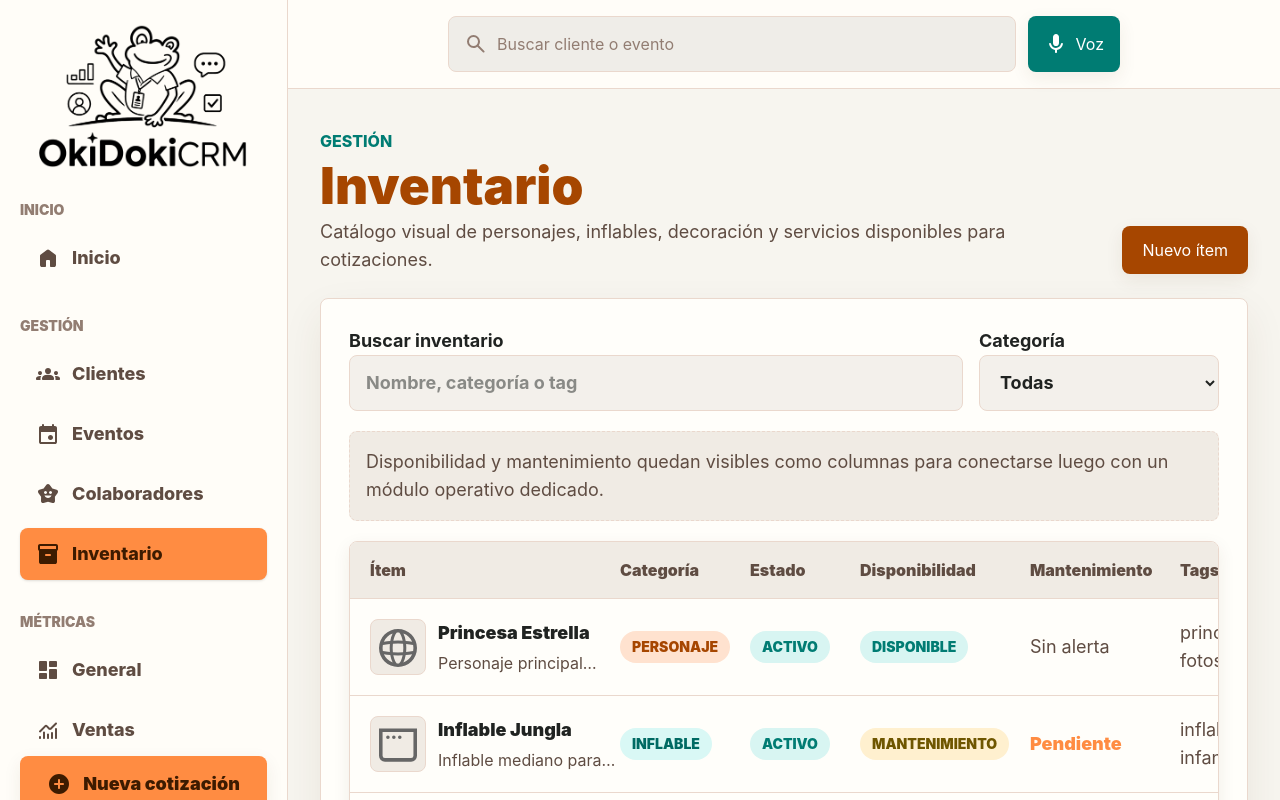
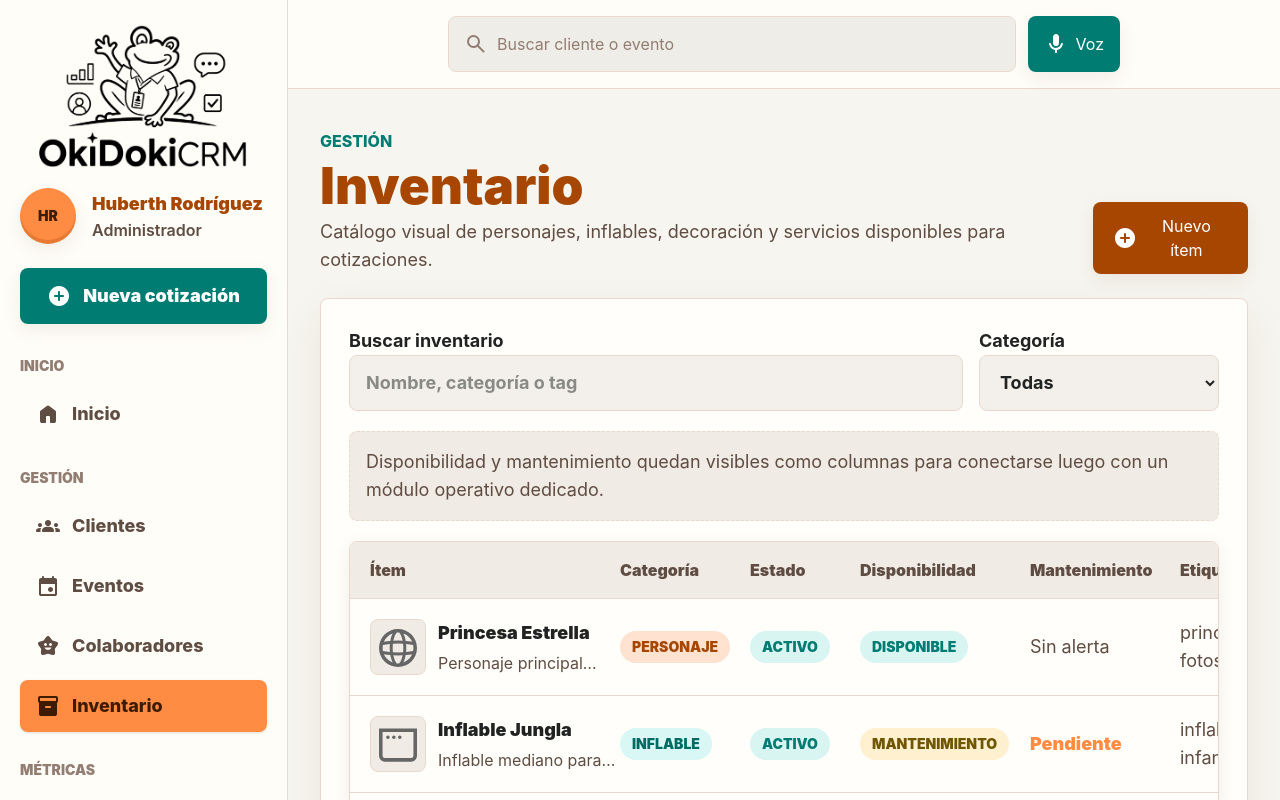
Before and after one commit to garze05/CRM, a Next.js app: page /inventario in a window 1280 px wide. Shown: the top 800 px of the page. Built offline with nearby package versions, Linux system fonts and the light colour scheme.

Commit message:
feat: Add IconLabel component and update buttons across multiple pages for consistent UI

```diff
--- /dev/null
+++ b/app/ajustes/page.tsx
@@ -0,0 +1,17 @@
+import { CrmShell } from "../components/crm-shell";
+
+export default function SettingsPage() {
+	return (
+		<CrmShell>
+			<header className='px-5 pb-6 pt-8 md:px-8 md:pt-10'>
+				<div>
+					<p className='page-kicker mb-2'>Sistema</p>
+					<h1 className='page-heading'>Ajustes</h1>
+					<p className='mt-2 max-w-3xl text-lg text-[var(--text-secondary)]'>
+						Configuración general del CRM y preferencias del equipo.
+					</p>
+				</div>
+			</header>
+		</CrmShell>
+	);
+}
--- a/app/clientes/page.tsx
+++ b/app/clientes/page.tsx
@@ -1,4 +1,5 @@
 import { CrmShell } from "../components/crm-shell";
+import { IconLabel } from "../components/icon-label";
 import { ManagementTable, type ManagementColumn } from "../components/management-table";
 import { StatusBadge } from "../components/status-badge";
 import {
@@ -67,9 +68,9 @@ export default function ClientsPage() {
 					</div>
 					<button
 						type='button'
-						className='primary-action min-h-12 w-fit rounded-full px-5 py-3 text-base font-black transition'
+						className='primary-action flex min-h-12 w-fit items-center gap-2 rounded-full px-5 py-3 text-base font-black transition'
 					>
-						Nuevo cliente
+						<IconLabel label='Nuevo cliente' />
 					</button>
 				</div>
 			</header>
--- a/app/colaboradores/page.tsx
+++ b/app/colaboradores/page.tsx
@@ -1,5 +1,6 @@
 import Image from "next/image";
 import { CrmShell } from "../components/crm-shell";
+import { IconLabel } from "../components/icon-label";
 import { ManagementTable, type ManagementColumn } from "../components/management-table";
 import { StatusBadge } from "../components/status-badge";
 import { collaborators, type Collaborator } from "../lib/mock-data";
@@ -83,9 +84,9 @@ export default function CollaboratorsPage() {
 					</div>
 					<button
 						type='button'
-						className='primary-action min-h-12 w-fit rounded-full px-5 py-3 text-base font-black transition'
+						className='primary-action flex min-h-12 w-fit items-center gap-2 rounded-full px-5 py-3 text-base font-black transition'
 					>
-						Nuevo colaborador
+						<IconLabel label='Nuevo colaborador' />
 					</button>
 				</div>
 			</header>
--- a/app/components/crm-shell.tsx
+++ b/app/components/crm-shell.tsx
@@ -70,6 +70,32 @@ const navigationGroups = [
 	},
 ];
 
+const mockUser = {
+	name: "Huberth Rodríguez",
+	role: "Administrador",
+	initials: "HR",
+};
+
+const accountItems = [
+	{
+		label: "Ajustes",
+		href: "/ajustes",
+		icon: "material-symbols:settings-rounded",
+	},
+	{
+		label: "Cerrar sesión",
+		href: "/",
+		icon: "material-symbols:logout-rounded",
+	},
+];
+
+const paperworkItem: NavigationItem = {
+	label: "Papelería",
+	href: "/papeleria",
+	icon: "material-symbols:delete-outline-rounded",
+	activeMatch: "/papeleria",
+};
+
 function isNavigationItemActive(pathname: string, item: NavigationItem) {
 	if (!item.activeMatch) {
 		return false;
@@ -113,7 +139,7 @@ function NavigationLink({
 function NavigationContent({ onNavigate }: { onNavigate?: () => void }) {
 	return (
 		<>
-			<nav className='space-y-8 text-lg'>
+			<nav className='space-y-7 text-lg'>
 				<section aria-labelledby='inicio'>
 					<h2
 						id='inicio'
@@ -144,11 +170,34 @@ function NavigationContent({ onNavigate }: { onNavigate?: () => void }) {
 					</section>
 				))}
 			</nav>
+		</>
+	);
+}
 
+function SidebarUser() {
+	return (
+		<div className='mb-6 flex items-center gap-4'>
+			<div className='grid h-14 w-14 shrink-0 place-items-center rounded-full bg-[var(--accent-color)] text-sm font-black text-[var(--on-accent)] shadow-[inset_0_-4px_0_rgba(132,52,0,0.2),var(--crisp-shadow)]'>
+				{mockUser.initials}
+			</div>
+			<div className='min-w-0'>
+				<p className='truncate text-lg font-black text-[var(--primary-color)]'>
+					{mockUser.name}
+				</p>
+				<p className='text-base font-semibold text-[var(--text-secondary)]'>
+					{mockUser.role}
+				</p>
+			</div>
+		</div>
+	);
+}
+
+function NewQuoteLink({ onNavigate }: { onNavigate?: () => void }) {
+	return (
 		<Link
 			href='/cotizaciones/nueva'
 			onClick={onNavigate}
-				className='mt-auto flex min-h-14 items-center justify-center gap-3 rounded-full bg-[var(--accent-color)] px-5 py-3 text-lg font-black text-[var(--on-accent)] shadow-[var(--crisp-shadow)] transition hover:bg-[var(--accent-hover)]'
+			className='mb-8 flex min-h-14 justify-center items-center gap-3 px-5 py-3 text-lg font-black rounded-lg transition hover:text-[var(--primary-color)] bg-[var(--secondary-color)] shadow-[var(--crisp-shadow)] text-white'
 		>
 			<Icon
 				icon='material-symbols:add-circle-rounded'
@@ -157,6 +206,49 @@ function NavigationContent({ onNavigate }: { onNavigate?: () => void }) {
 			/>
 			<span>Nueva cotización</span>
 		</Link>
+	);
+}
+
+function AccountActions({ onNavigate }: { onNavigate?: () => void }) {
+	return (
+		<div className='border-t border-[color:var(--border-color)] pt-5'>
+			<div className='space-y-2 text-lg'>
+				{accountItems.map(item => (
+					<Link
+						key={item.label}
+						href={item.href}
+						onClick={onNavigate}
+						className='flex min-h-12 items-center gap-3 rounded-lg px-4 py-3 font-extrabold text-[var(--text-secondary)] transition hover:bg-[#f0ebe4] hover:text-[var(--primary-color)]'
+					>
+						<Icon
+							icon={item.icon}
+							className='h-6 w-6 shrink-0'
+							aria-hidden='true'
+						/>
+						<span>{item.label}</span>
+					</Link>
+				))}
+			</div>
+		</div>
+	);
+}
+
+function SidebarPaperworkLink({ onNavigate }: { onNavigate?: () => void }) {
+	return (
+		<div className='mt-auto pb-5 text-lg'>
+			<NavigationLink item={paperworkItem} onClick={onNavigate} />
+		</div>
+	);
+}
+
+function SidebarContent({ onNavigate }: { onNavigate?: () => void }) {
+	return (
+		<>
+			<SidebarUser />
+			<NewQuoteLink onNavigate={onNavigate} />
+			<NavigationContent onNavigate={onNavigate} />
+			<SidebarPaperworkLink onNavigate={onNavigate} />
+			<AccountActions onNavigate={onNavigate} />
 		</>
 	);
 }
@@ -242,7 +334,7 @@ export function CrmShell({ children }: { children: ReactNode }) {
 		<main className='min-h-screen bg-[var(--background-color)] text-[var(--text-primary)]'>
 			<div className='flex min-h-screen'>
 				<aside className='sticky top-0 hidden h-screen w-72 shrink-0 flex-col overflow-y-auto border-r border-[color:var(--border-color)] bg-[var(--surface-color)] px-5 py-6 text-[var(--text-primary)] lg:flex'>
-					<Link href='/' className='mb-8 block'>
+					<Link href='/' className='mb-5 block'>
 						<Image
 							src='/okidokicrm_black_logo.png'
 							alt='OkiDoki CRM'
@@ -252,7 +344,7 @@ export function CrmShell({ children }: { children: ReactNode }) {
 							className='h-auto max-h-36 w-full object-contain'
 						/>
 					</Link>
-					<NavigationContent />
+					<SidebarContent />
 				</aside>
 
 				<section className='flex min-w-0 flex-1 flex-col'>
--- /dev/null
+++ b/app/components/icon-label.tsx
@@ -0,0 +1,21 @@
+"use client";
+
+import { icons as materialSymbolsIcons } from "@iconify-json/material-symbols";
+import { addCollection, Icon } from "@iconify/react";
+
+addCollection(materialSymbolsIcons);
+
+export function IconLabel({
+	icon = "material-symbols:add-circle-rounded",
+	label,
+}: {
+	icon?: string;
+	label: string;
+}) {
+	return (
+		<>
+			<Icon icon={icon} className='h-6 w-6 shrink-0' aria-hidden='true' />
+			<span>{label}</span>
+		</>
+	);
+}
--- a/app/eventos/page.tsx
+++ b/app/eventos/page.tsx
@@ -1,4 +1,5 @@
 import { CrmShell } from "../components/crm-shell";
+import { IconLabel } from "../components/icon-label";
 import { ManagementTable, type ManagementColumn } from "../components/management-table";
 import { StatusBadge } from "../components/status-badge";
 import {
@@ -84,9 +85,9 @@ export default function EventsPage() {
 					</div>
 					<button
 						type='button'
-						className='primary-action min-h-12 w-fit rounded-full px-5 py-3 text-base font-black transition'
+						className='primary-action flex min-h-12 w-fit items-center gap-2 rounded-full px-5 py-3 text-base font-black transition'
 					>
-						Nuevo evento
+						<IconLabel label='Nuevo evento' />
 					</button>
 				</div>
 			</header>
--- a/app/inventario/page.tsx
+++ b/app/inventario/page.tsx
@@ -1,6 +1,10 @@
 import Image from "next/image";
 import { CrmShell } from "../components/crm-shell";
-import { ManagementTable, type ManagementColumn } from "../components/management-table";
+import { IconLabel } from "../components/icon-label";
+import {
+	ManagementTable,
+	type ManagementColumn,
+} from "../components/management-table";
 import { StatusBadge } from "../components/status-badge";
 import { inventoryItems, type InventoryItem } from "../lib/mock-data";
 
@@ -45,9 +49,7 @@ const columns: ManagementColumn<InventoryItem>[] = [
 		key: "active",
 		header: "Estado",
 		width: "minmax(110px, 0.75fr)",
-		render: item => (
-			<StatusBadge value={item.active ? "ACTIVO" : "PAUSADO"} />
-		),
+		render: item => <StatusBadge value={item.active ? "ACTIVO" : "PAUSADO"} />,
 	},
 	{
 		key: "availability",
@@ -77,7 +79,7 @@ const columns: ManagementColumn<InventoryItem>[] = [
 	},
 	{
 		key: "tags",
-		header: "Tags",
+		header: "Etiquetas",
 		width: "minmax(190px, 1.1fr)",
 		render: item => item.tags.join(", "),
 	},
@@ -89,12 +91,8 @@ export default function InventoryPage() {
 			<header className='px-5 pb-6 pt-8 md:px-8 md:pt-10'>
 				<div className='flex flex-col gap-5 xl:flex-row xl:items-end xl:justify-between'>
 					<div>
-						<p className='page-kicker mb-2'>
-							Gestión
-						</p>
-						<h1 className='page-heading'>
-							Inventario
-						</h1>
+						<p className='page-kicker mb-2'>Gestión</p>
+						<h1 className='page-heading'>Inventario</h1>
 						<p className='mt-2 max-w-3xl text-lg text-[var(--text-secondary)]'>
 							Catálogo visual de personajes, inflables, decoración y servicios
 							disponibles para cotizaciones.
@@ -102,9 +100,9 @@ export default function InventoryPage() {
 					</div>
 					<button
 						type='button'
-						className='primary-action min-h-12 w-fit rounded-full px-5 py-3 text-base font-black transition'
+						className='primary-action flex min-h-12 w-fit items-center gap-2 rounded-full px-5 py-3 text-base font-black transition'
 					>
-						Nuevo ítem
+						<IconLabel label='Nuevo ítem' />
 					</button>
 				</div>
 			</header>
--- a/app/page.tsx
+++ b/app/page.tsx
@@ -133,16 +133,6 @@ export default function Home() {
 							})}
 						</div>
 					</section>
-
-					<section className='surface-card min-w-0 bg-[linear-gradient(90deg,var(--surface-color)_0%,var(--surface-color)_45%,#ece8e1_45%,#ece8e1_100%)] p-5 md:p-7'>
-						<h2 className='text-2xl font-black text-[var(--text-primary)]'>
-							Visión 360 de tu negocio
-						</h2>
-						<p className='mt-2 text-lg text-[var(--text-secondary)]'>
-							Analiza tasa de cierre, ingresos del mes, eventos por tipo y
-							tiempo promedio de respuesta.
-						</p>
-					</section>
 				</div>
 
 				<aside className='min-w-0 space-y-5'>
--- /dev/null
+++ b/app/papeleria/page.tsx
@@ -0,0 +1,17 @@
+import { CrmShell } from "../components/crm-shell";
+
+export default function PaperworkPage() {
+	return (
+		<CrmShell>
+			<header className='px-5 pb-6 pt-8 md:px-8 md:pt-10'>
+				<div>
+					<p className='page-kicker mb-2'>Sistema</p>
+					<h1 className='page-heading'>Papelería</h1>
+					<p className='mt-2 max-w-3xl text-lg text-[var(--text-secondary)]'>
+						Espacio para documentos, registros descartados y material operativo.
+					</p>
+				</div>
+			</header>
+		</CrmShell>
+	);
+}
```
Lines whose indentation alone changed are shown as unchanged.
